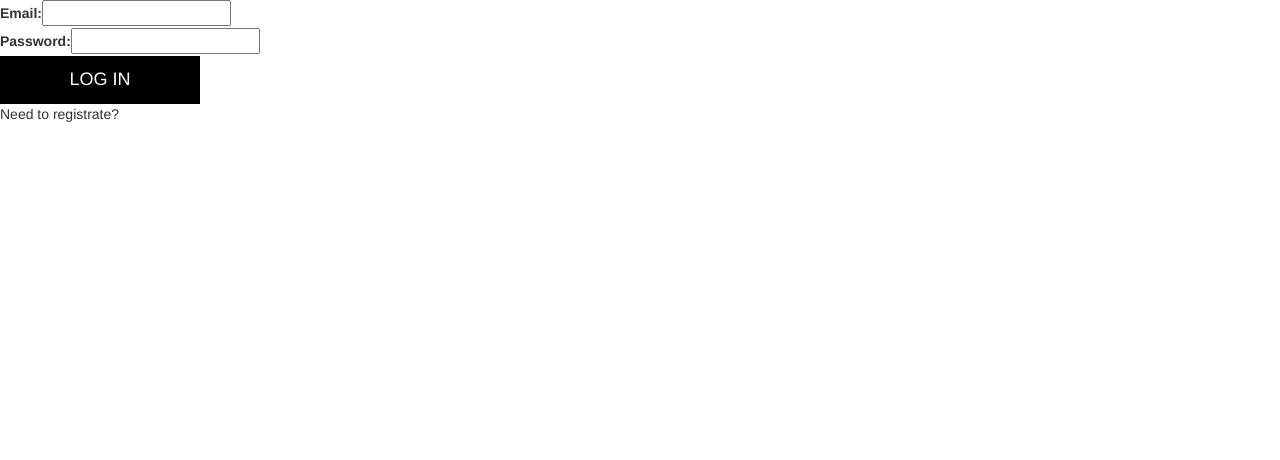
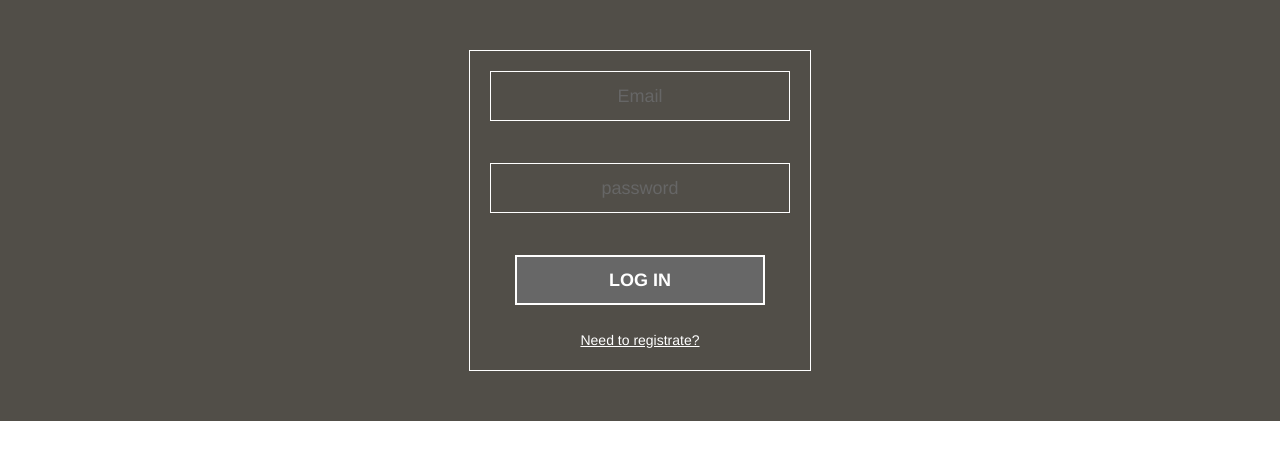
Before and after one commit to SokolovPM/KanbanWhiteBoard, a React app: page / in a window 1280 px wide. Built offline with nearby package versions, Linux system fonts and the light colour scheme; what tokeys would draw is missing.

Commit message:
login page - css

```diff
--- a/public/index.html
+++ b/public/index.html
@@ -1,5 +1,5 @@
 <!DOCTYPE html>
-<html lang="en">
+<html lang="en" style="height: 100%">
 <head>
   <meta charset="UTF-8">
   <meta name="viewport" content="width=device-width, initial-scale=1.0">
@@ -15,10 +15,10 @@
   <!-- Latest compiled and minified JavaScript -->
   <script src="https://maxcdn.bootstrapcdn.com/bootstrap/3.3.7/js/bootstrap.min.js" integrity="sha384-Tc5IQib027qvyjSMfHjOMaLkfuWVxZxUPnCJA7l2mCWNIpG9mGCD8wGNIcPD7Txa" crossorigin="anonymous"></script>
 </head>
-<body>
+<body style="height: 100%">
 
-  <div class="content" style="min-height: 100%">
-    <div id="app"></div>
+  <div class="content" style="height: 100%">
+    <div id="app" style="min-height: 100%"></div>
   </div>
   <script src="bundle.js"></script>
 </body>
--- a/src/components/common-components.js
+++ b/src/components/common-components.js
@@ -1,21 +1,64 @@
 import styled from 'styled-components';
 
-export const Input = styled.input``;
+export const InputWrapper = styled.div`
+  margin-bottom: 25px;
+`;
 
-export const Label = styled.label``;
+export const ErrorWrapper = styled.div`
+  height: 17px;
+`;
+
+export const Input = styled.input`
+  height: 50px;
+  font-size: 20px;
+  padding: 0 15px;
+  min-width: 300px;
+  text-align: center;
+  font-size: 18px;
+  border: 1px solid #FFFFFF;
+  background-color: transparent;
+  ${props => props.valid ? 'color: #FFFFFF;' : 'color: #bd6969;'}
+
+  ::placeholder {
+    color: #666;
+    font-size: 18px;
+    font-weight: 400;
+  }
+
+  ::required {
+    background: red;
+  }
+
+  &:focus {
+    outline: none !important;
+    background-color: #FFFFFF;
+    color: #000000;
+  }
+`;
+
+export const Label = styled.label`
+`;
 
 export const Error = styled.span`
-  color: red;
+  color: #FFFFFF;
+  font-size: 12px;
 `;
 
 export const Button = styled.div`
-  border: 1px solid black;
-  background-color: black;
-  color: white;
+  height: 50px;
+  border: 2px solid #FFFFFF;
+  color: #FFFFFF;
+  font-weight: 600;
   font-size: 18px;
-  padding: 10px 30px;
+  padding: 11px 30px;
   display: inline-block;
   text-align: center;
-  width: 200px;
+  width: 250px;
   cursor: pointer;
+  margin-bottom: 25px;
+  background-color: #676767;
+
+  &:active {
+    background-color: #333333;
+  }
 `;
--- a/src/components/layout/index.js
+++ b/src/components/layout/index.js
@@ -7,6 +7,11 @@ import LoginPage from '../login-page';
 import { Button } from '../common-components';
 import { logout } from '../../actions';
 
+const Container = styled.div`
+  background-color: #514e48;
+  width: 100%;
+  height: -webkit-fill-available;
+`;
 const Content = styled.div`
 `;
 
@@ -23,7 +28,7 @@ class Layout extends Component {
   render() {
     const { auth, children, logout } = this.props;
     return (
-      <div>
+      <Container>
         {auth && <Button onClick={logout}>LOGOUT</Button>}
         <Content>
           {auth ?
@@ -32,7 +37,7 @@ class Layout extends Component {
             <LoginPage />
           }
         </Content>
-      </div>
+      </Container>
     )
   }
 }
--- a/src/components/login-page/index.js
+++ b/src/components/login-page/index.js
@@ -16,10 +16,24 @@ import {
   authorize
 } from '../../actions';
 
-import { Input, Label, Error, Button } from '../common-components';
+import { InputWrapper, ErrorWrapper, Input, Label, Error, Button } from '../common-components';
+
+const Container = styled.div`
+  text-align: center;
+`;
+
+const Wrapper = styled.div`
+  padding: 20px;
+  display: inline-block;
+  margin: 50px auto;
+  border: 1px solid #FFFFFF;
+`;
 
 const RegistrateLabel = styled.div`
   cursor: pointer;
+  color: #FFFFFF;
+  font-weight: 500;
+  text-decoration: underline;
 `;
 
 const LoginPage = ({
@@ -46,56 +60,78 @@ const LoginPage = ({
   registrate,
   authorize
 }) => (
-  <div>
+  <Container>
+    <Wrapper>
       {authError && <Error>{authError}</Error>}
       {isLoading && <div>...wait</div>}
+      <InputWrapper>
         <div>
-      <Label>Email: </Label>
           <Input
+            placeholder="Email"
             value={email}
             onChange={(e) => changeEmail(e.target.value)}
             onBlur={checkEmail}
+            valid={!emailError}
           />
+        </div>
+        <ErrorWrapper>
           {emailError && <Error>{emailError}</Error>}
-    </div>
+        </ErrorWrapper>
+      </InputWrapper>
       {registrationForm &&
+        <InputWrapper>
           <div>
-        <Label>Name: </Label>
             <Input
+              placeholder="Name"
               value={name}
               onChange={(e) => changeName(e.target.value)}
               onBlur={checkName}
+              valid={!nameError}
             />
+          </div>
+          <ErrorWrapper>
             {nameError && <Error>{nameError}</Error>}
-      </div>
+          </ErrorWrapper>
+        </InputWrapper>
       }
+      <InputWrapper>
         <div>
-      <Label>Password: </Label>
           <Input
+            placeholder="password"
             type="password"
             value={password}
             onChange={(e) => changePassword(e.target.value)}
             onBlur={checkPassword}
+            valid={!passwordError}
           />
+        </div>
+        <ErrorWrapper>
           {passwordError && <Error>{passwordError}</Error>}
-    </div>
+        </ErrorWrapper>
+      </InputWrapper>
       {registrationForm &&
+        <InputWrapper>
           <div>
-        <Label>Repeat password: </Label>
             <Input
+              placeholder="repeat password"
               type="password"
               value={passwordDuplicate}
               onChange={(e) => changePasswordDuplicate(e.target.value)}
               onBlur={checkPasswordDuplicate}
+              valid={!passwordDuplicateError}
             />
+          </div>
+          <ErrorWrapper>
               {passwordDuplicateError && <Error>{passwordDuplicateError}</Error>}
-      </div>
+          </ErrorWrapper>
+        </InputWrapper>
       }
       <Button onClick={registrationForm ? registrate : authorize }>{registrationForm ? 'REGISTRATE' : 'LOG IN'}</Button>
       <div>
         <RegistrateLabel onClick={showRegistrationForm}>{registrationForm ? 'Close registration form' : 'Need to registrate?' }</RegistrateLabel>
       </div>
-  </div>
+    </Wrapper>
+  </Container>
 )
 
 export default connect(
```
Lines whose indentation alone changed are shown as unchanged.
